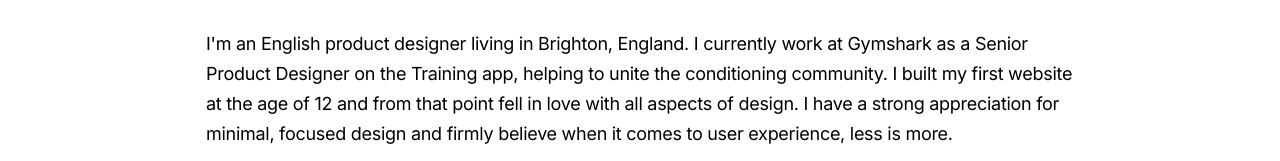
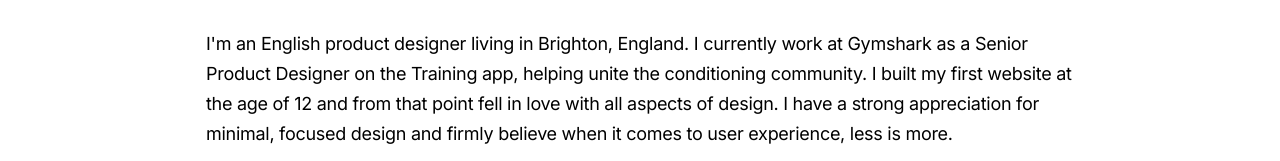
Before and after one commit to Jaspercheyney/Portfolio, a plain HTML site: page about.html in a window 1280 px wide. Shown: the part 564-725 px from the top of the page. Drawn offline with Linux system fonts and the light colour scheme.

Commit message:
Text amends

```diff
--- a/about.html
+++ b/about.html
@@ -69,7 +69,7 @@
           </div>
         </div>
         <h3>Hi, my name is Jasper Cheyney.</h3>
-        <p>I'm an English product designer living in Brighton, England. I currently work at Gymshark as a Senior Product Designer on the Training app, helping to unite the conditioning community. I built my first website at the age of 12 and from that point fell in love with all aspects of design. I have a strong appreciation for minimal, focused design and firmly believe when it comes to user experience, less is more.
+        <p>I'm an English product designer living in Brighton, England. I currently work at Gymshark as a Senior Product Designer on the Training app, helping unite the conditioning community. I built my first website at the age of 12 and from that point fell in love with all aspects of design. I have a strong appreciation for minimal, focused design and firmly believe when it comes to user experience, less is more.
         </p>
 
         <p>In my spare time I enjoy working on side projects such as Slate, a design system (more to come), conceptualising bitesize user interfaces, which you can check out on my  <a class="social" href="https://www.instagram.com/jaspercheyney/" target="_blank"><u>Instagram</u></a> and <a class="social" href="https://dribbble.com/jasperc" target="_blank"><u>Dribbble</u></a> and building small static sites, like this one.</p>
```
Also changed, not shown: index.html (+1 -1 lines).
